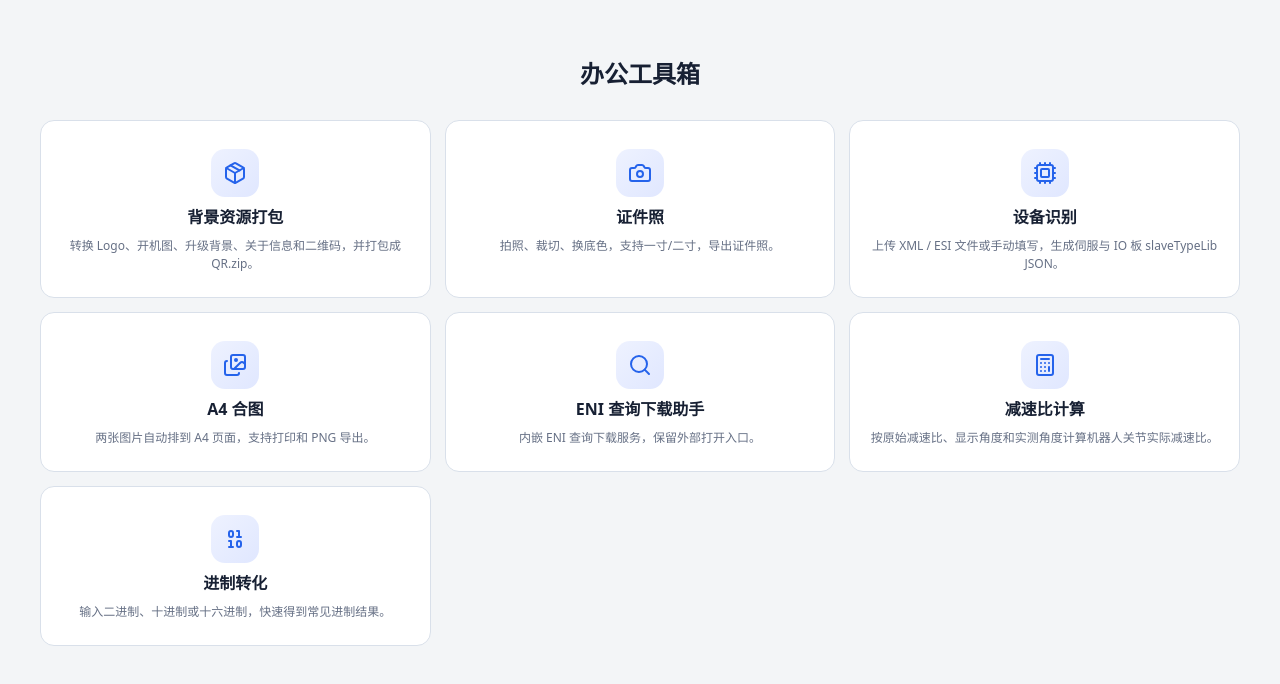
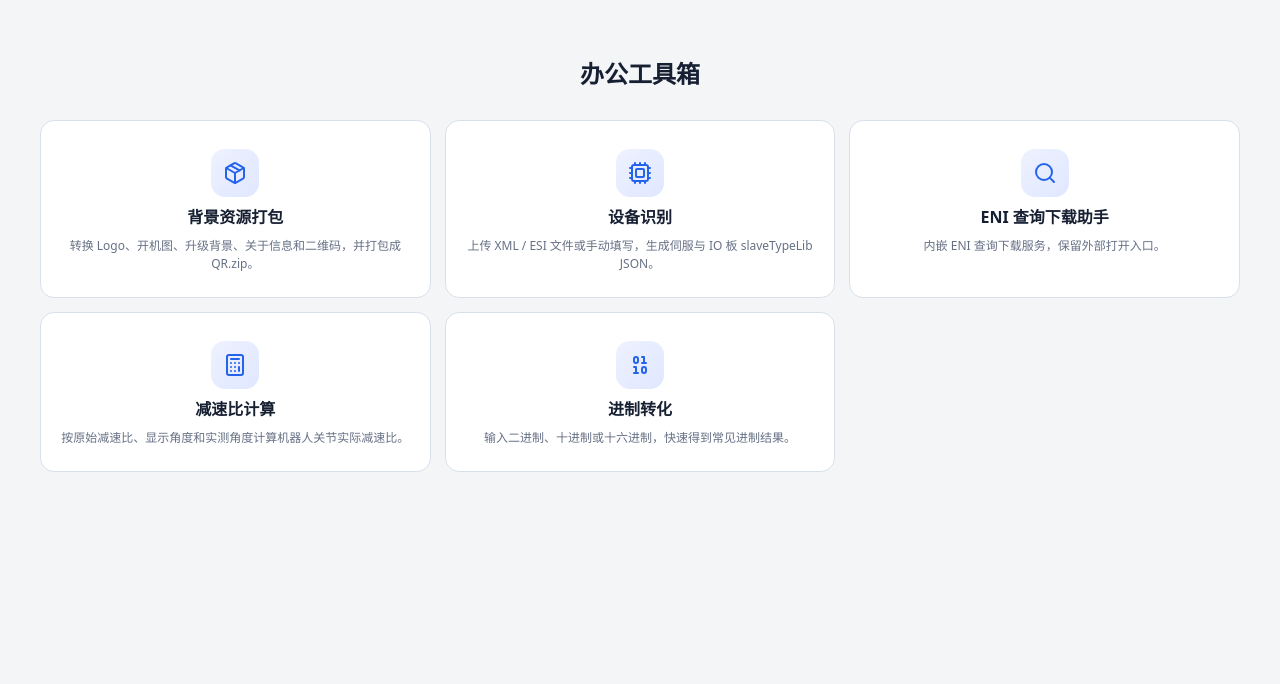
Before and after one commit to kirin-wu/id_photo, a Vue app: page / in a window 1280 px wide. Shown: the top 684 px of the page. Built offline with nearby package versions, Linux system fonts and the light colour scheme.

Commit message:
feat:隐藏

```diff
--- a/src/App.vue
+++ b/src/App.vue
@@ -10,7 +10,7 @@
 
     <HomeView
       v-if="!activeTool"
-      :tools="tools"
+      :tools="visibleTools"
       :categories="toolCategories"
       @navigate="go"
     />
@@ -26,18 +26,24 @@ import { findToolByPath, normalizePath, toolCategories, tools } from "./tools/re
 /* ---------- 路由 ---------- */
 
 const currentPath = ref(normalizePath(window.location.pathname));
+const currentSearch = ref(window.location.search);
 const activeTool = computed(() => findToolByPath(currentPath.value));
+const showMore = computed(() => new URLSearchParams(currentSearch.value).get("type") === "more");
+const visibleTools = computed(() => tools.filter((tool) => tool.visibility !== "more" || showMore.value));
 
 function syncPath() {
   currentPath.value = normalizePath(window.location.pathname);
+  currentSearch.value = window.location.search;
 }
 
 function go(pathname) {
   const nextPath = normalizePath(pathname);
-  if (normalizePath(window.location.pathname) !== nextPath) {
-    window.history.pushState({}, "", nextPath);
+  const nextSearch = nextPath === "/" && showMore.value ? "?type=more" : "";
+  if (`${normalizePath(window.location.pathname)}${window.location.search}` !== `${nextPath}${nextSearch}`) {
+    window.history.pushState({}, "", `${nextPath}${nextSearch}`);
   }
   currentPath.value = nextPath;
+  currentSearch.value = nextSearch;
   window.scrollTo({ top: 0, behavior: "smooth" });
 }
 
--- a/src/tools/registry.js
+++ b/src/tools/registry.js
@@ -27,6 +27,7 @@ export const tools = [
     description: "拍照、裁切、换底色，支持一寸/二寸，导出证件照。",
     category: "image",
     icon: "camera",
+    visibility: "more",
     path: "/tools/id-photo",
     component: IdPhotoTool,
   },
@@ -48,6 +49,7 @@ export const tools = [
     description: "两张图片自动排到 A4 页面，支持打印和 PNG 导出。",
     category: "print",
     icon: "images",
+    visibility: "more",
     path: "/tools/a4-image",
     aliases: ["/a4-image"],
     component: A4ImageTool,
```
